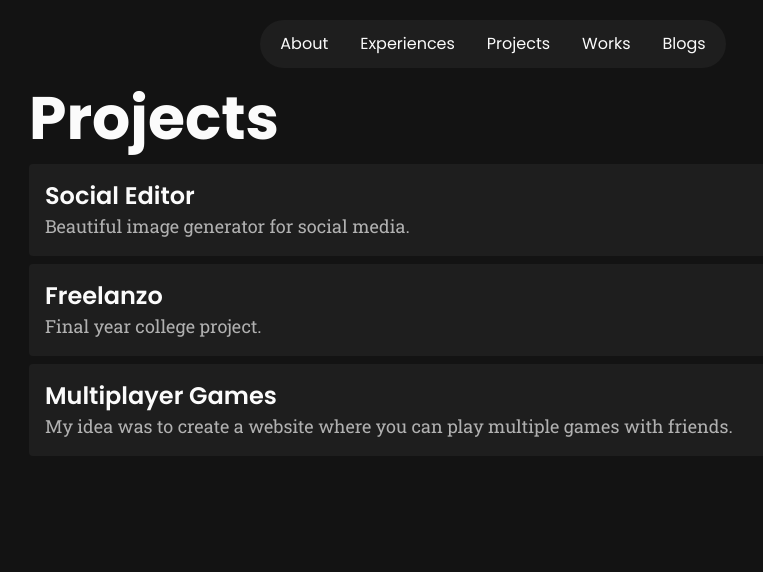
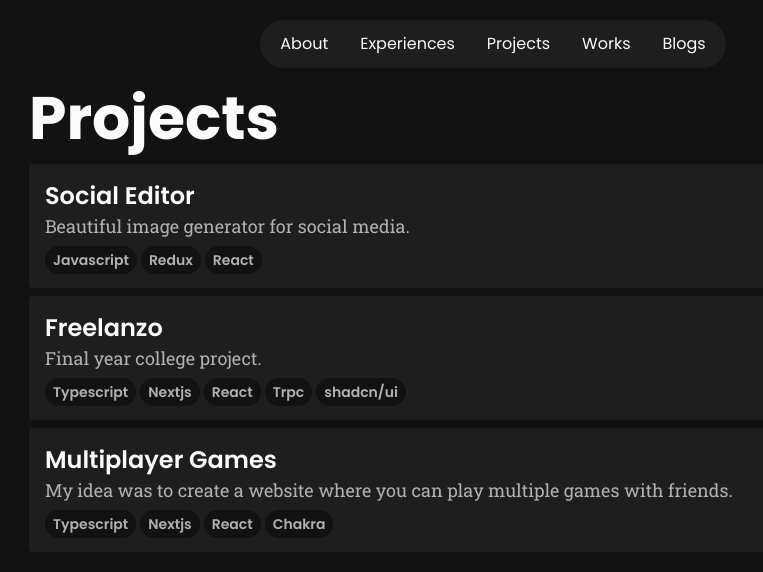
Before and after one commit to Beedhan/Beedhan.dev, a Next.js app: page /projects in a window 1280 px wide. Shown: the top 572 px of the page, without its empty margins (147-910 px from the left). Built offline with nearby package versions, Linux system fonts and the light colour scheme.

Commit message:
modify: colors and contras with some other small changes

```diff
--- a/app/(index)/projects/[slug]/page.tsx
+++ b/app/(index)/projects/[slug]/page.tsx
@@ -39,7 +39,9 @@ const page = ({ params }: any) => {
   return (
     <article className="prose prose-invert mt-5">
       <div className="flex gap-5 ">
-        <h1 className=" m-0">{props.frontMatter.title}</h1>
+        <h1 className="text-5xl m-0 text-tertiary">
+          {props.frontMatter.title}
+        </h1>
         <a
           className="underline mt-3"
           href={`https://${props.frontMatter.preview}.${process.env.HOSTED_URL}`}
@@ -48,7 +50,21 @@ const page = ({ params }: any) => {
           Preview
         </a>
       </div>
-        <p className="text-text-secondary">{props.frontMatter.description}</p>
+      <p className="text-text-secondary">{props.frontMatter.description}</p>
+      {props.frontMatter.collaborators && (
+        <>
+          <h2 className="m-0 p-0">Collaborator</h2>
+          <ul className="flex list-none p-0 m-0 gap-2">
+            {props.frontMatter.collaborators.map((collaborator: any) => (
+              <li key={collaborator}>
+                <a href={`https://github.com/${collaborator}`} target="_blank">
+                  {collaborator}
+                </a>
+              </li>
+            ))}
+          </ul>
+        </>
+      )}
       <MDXRemote source={props.content} />
     </article>
   );
--- a/components/Hero/Hero.tsx
+++ b/components/Hero/Hero.tsx
@@ -5,7 +5,7 @@ const Hero = () => {
     <div className="flex mt-20 jusfity-between w-full">
       <div className=" flex flex-col gap-3">
         <h1 className="text-4xl font-bold md:text-6xl">
-          Bidhan <span className="text-blue-500">Bhuwai</span>
+          Bidhan <span className="text-tertiary">Bhuwai</span>
         </h1>
         <h2 className="text-lg font-Roboto-Slab">Full Stack Developer</h2>
         <p className="text-md text-text-secondary w-full ">
--- a/components/Project/ProjectCard.tsx
+++ b/components/Project/ProjectCard.tsx
@@ -6,9 +6,9 @@ type projectcardprops = {
   meta: {
     [key: string]: any;
   };
-  slug:string
+  slug: string;
 };
-const ProjectCard = ({ meta,slug }: projectcardprops) => {
+const ProjectCard = ({ meta, slug }: projectcardprops) => {
   return (
     <Link href={"/projects/" + slug}>
       <div className="p-4 bg-primary my-2 rounded transition-all cursor-pointer w-full">
@@ -18,6 +18,16 @@ const ProjectCard = ({ meta,slug }: projectcardprops) => {
             {meta.description}
           </p>
         </div>
+        <div className="mt-2">
+          {meta.technology.map((tech: string) => (
+            <span
+              className="bg-secondary text-text-secondary font-semibold text-sm px-2 py-1 rounded-full mr-1 hover:bg-tertiary hover:text-primary"
+              key={tech}
+            >
+              {tech}
+            </span>
+          ))}
+        </div>
       </div>
     </Link>
   );
--- a/components/shared/ExpandAbleCard.tsx
+++ b/components/shared/ExpandAbleCard.tsx
@@ -56,11 +56,24 @@ const ExpandAbleCard = ({
               {data.subTitle}
             </motion.p>
             <motion.div className="flex gap-3 items-center">
-              <motion.h3 className="font-semibold text-xl md:text-2xl">
+              <motion.h3
+                className={`font-semibold text-xl md:text-2xl ${
+                  isOpen ? "text-tertiary" : ""
+                }`}
+              >
                 {data.title}
               </motion.h3>
               {data.link && (
-                <a href={data.link} target="_blank" rel="noreferrer">
+                <a
+                  href={data.link}
+                  target="_blank"
+                  rel="noreferrer"
+                  className={`transition-all ${
+                    isOpen
+                      ? "-translate-y-2 translate-x-3 text-tertiary"
+                      : "translate-y-0 translate-x-0"
+                  }`}
+                >
                   <FiExternalLink />
                 </a>
               )}
--- a/projects/editor.mdx
+++ b/projects/editor.mdx
@@ -1,6 +1,6 @@
 ---
 title: Social Editor
 description: Beautiful image generator for social media.
-technology: ["javascript","redux","react"]
+technology: ["Javascript","Redux","React"]
 preview: editor
 ---
--- a/projects/freelanzo.mdx
+++ b/projects/freelanzo.mdx
@@ -1,7 +1,9 @@
 ---
 title: Freelanzo
 description: Final year college project.
-technology: ["typescript","nextjs","react","trpc","shadcnui"]
+technology: ["Typescript","Nextjs","React","Trpc","shadcn/ui"]
 collaborators: ["noooobdev","lakide"]
 preview: freelanzo
 ---
+
+This was a final year college project which was a freelance platform for students to find work and for companies to find students to work for them. It was built using Nextjs and Typescript. It was a great learning experience as it was my first time using TRPC.
--- a/projects/multiplayer.mdx
+++ b/projects/multiplayer.mdx
@@ -1,7 +1,7 @@
 ---
 title: Multiplayer Games
 description: My idea was to create a website where you can play multiple games with friends.
-technology: ["typescript","nextjs","react","chakra"]
+technology: ["Typescript","Nextjs","React","Chakra"]
 preview: multiplayer
 ---
 Currently there is only one game: Typeracing. It is playable and with less bugs.
--- a/styles/globals.css
+++ b/styles/globals.css
@@ -5,7 +5,7 @@
 @tailwind utilities;
 
 body{
-    background-color: #131313;
+    background-color: #121212;
     color: #FBFBFB;
     font-family: 'Poppins', sans-serif;
 }
--- a/tailwind.config.js
+++ b/tailwind.config.js
@@ -12,8 +12,10 @@ module.exports = {
     extend: {
       colors:{
         "primary":"#1E1E1E",
+        "secondary":"#121212",
+        "tertiary":"#54A6E9",
         "text":"#FBFBFB",
-        "text-secondary":"#B1B1B1"
+        "text-secondary":"#B1B1B1",
       }
     },
     fontFamily:{
```
Also changed, not shown: 1 other file (tests, documents, lock files or other folders).
